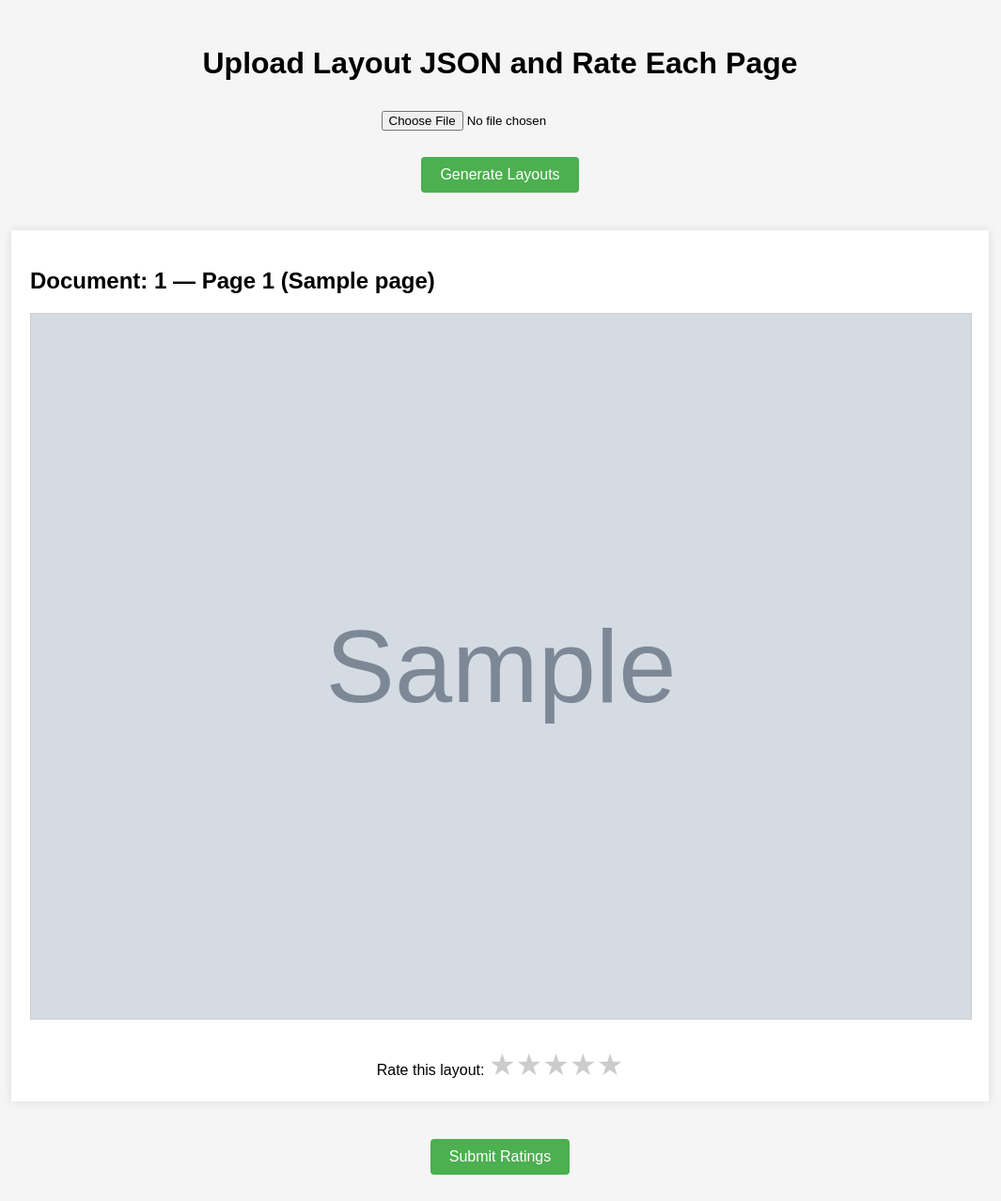
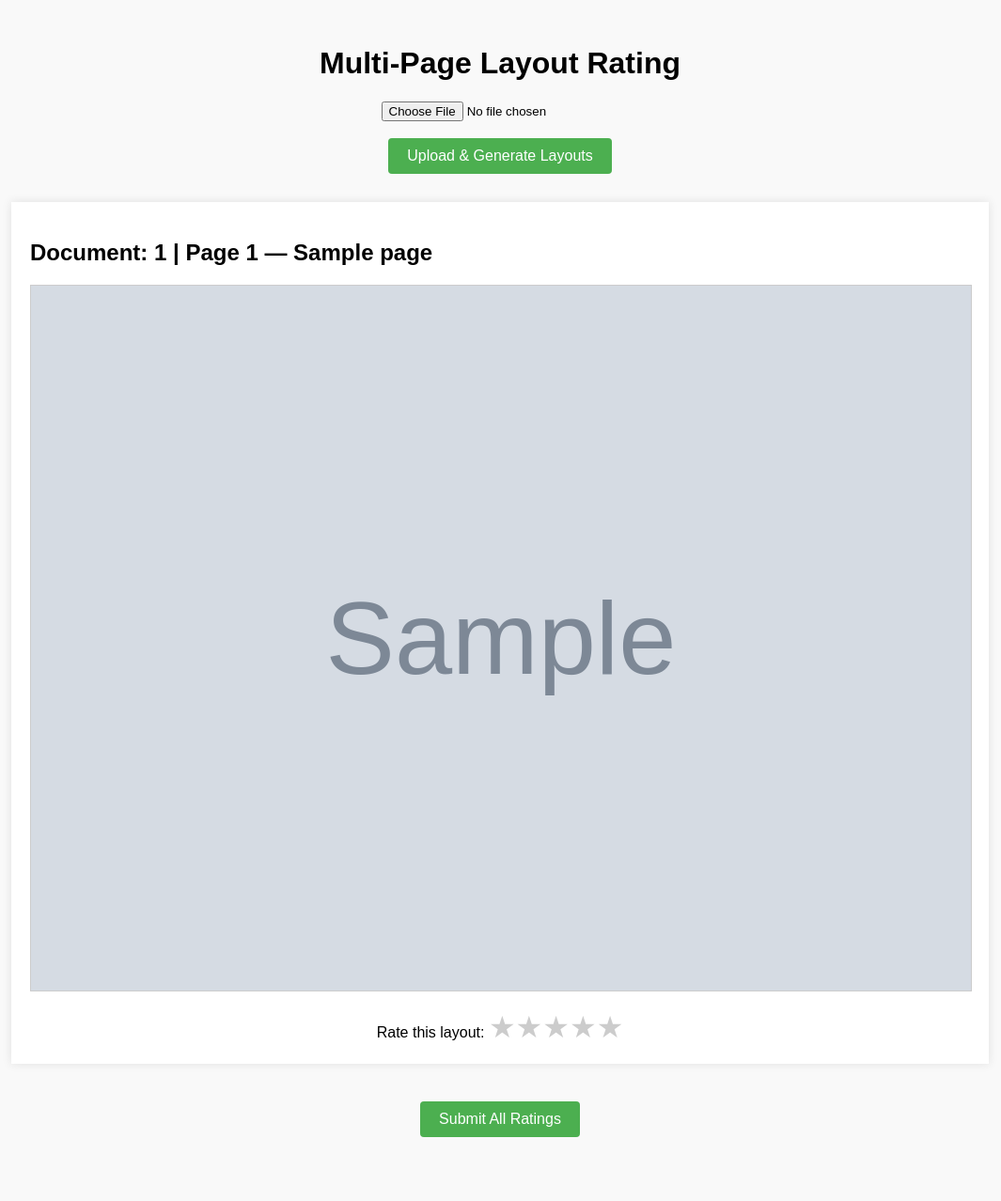
Before and after one commit to YannamYeswanth/UI-for-PageLayout-Rating, a Django app: template layout_project/layout_app/templates/layout_app/index.html in a window 1280 px wide. Shown: the whole page at 94% size, without its empty margins (108-1173 px from the left). After the commit the page ends 1210 px from the top, so only its background shows below. Run offline with Django 5.2, Linux system fonts and the light colour scheme; the template is opened without the code that fills it: most values are stand-ins (such as "Sample title", 1, 10 or a date in 2020); grey boxes marked "Sample" are stand-in pictures.

Commit message:
modified

```diff
--- a/layout_project/layout_app/templates/layout_app/index.html
+++ b/layout_project/layout_app/templates/layout_app/index.html
@@ -2,45 +2,32 @@
 <html lang="en">
 <head>
   <meta charset="UTF-8">
-  <title>Multi-Page Layout Rating</title>
+  <title>Layout Rating Tool</title>
   <style>
-    body {
-      font-family: Arial, sans-serif;
-      padding: 20px;
-      background-color: #f5f5f5;
-    }
-
-    h1 {
-      text-align: center;
-    }
+    body { font-family: Arial; padding: 20px; background: #f9f9f9; }
+    h1 { text-align: center; }
 
     .upload-form {
       text-align: center;
       margin-bottom: 30px;
     }
 
-    .upload-form input[type="file"] {
-      padding: 10px;
-    }
-
     .page-section {
-      margin: 40px auto;
+      background: #fff;
+      padding: 20px;
+      margin: 30px auto;
       max-width: 1000px;
-      background: white;
-      padding: 20px;
       box-shadow: 0 0 10px rgba(0,0,0,0.1);
     }
 
     .page-section img {
       width: 100%;
       border: 1px solid #ccc;
-      background: white;
     }
 
     .star-rating {
       direction: rtl;
       display: inline-flex;
-      margin-top: 10px;
     }
 
     .star-rating input[type="radio"] {
@@ -53,7 +40,7 @@
       cursor: pointer;
     }
 
-    .star-rating input[type="radio"]:checked ~ label,
+    .star-rating input:checked ~ label,
     .star-rating label:hover,
     .star-rating label:hover ~ label {
       color: gold;
@@ -66,17 +53,17 @@
 
     .submit-button {
       text-align: center;
-      margin-top: 30px;
+      margin-top: 40px;
     }
 
     button {
       background-color: #4CAF50;
       color: white;
       padding: 10px 20px;
+      font-size: 1rem;
       border: none;
-      font-size: 1rem;
+      border-radius: 4px;
       cursor: pointer;
-      border-radius: 4px;
     }
 
     button:hover {
@@ -86,14 +73,14 @@
 </head>
 <body>
 
-  <h1>Upload Layout JSON and Rate Each Page</h1>
+  <h1>Multi-Page Layout Rating</h1>
 
   <div class="upload-form">
     <form method="POST" enctype="multipart/form-data">
       {% csrf_token %}
       <input type="file" name="json_file" accept=".json" required />
       <br><br>
-      <button type="submit">Generate Layouts</button>
+      <button type="submit">Upload & Generate Layouts</button>
     </form>
   </div>
 
@@ -102,8 +89,8 @@
       {% csrf_token %}
       {% for page in rendered_pages %}
         <div class="page-section">
-          <h2>Document: {{ page.document_id }} — Page {{ page.page_number }} ({{ page.layout_name }})</h2>
-          <img src="{{ page.image_url }}" alt="Layout Image for Page {{ page.page_number }}">
+          <h2>Document: {{ page.document_id }} | Page {{ page.page_number }} — {{ page.layout_name }}</h2>
+          <img src="{{ page.image_url }}" alt="Page Layout Image">
           <div class="rating-form">
             <label>Rate this layout:</label>
             <div class="star-rating">
@@ -119,7 +106,7 @@
       {% endfor %}
 
       <div class="submit-button">
-        <button type="submit" name="rate_image">Submit Ratings</button>
+        <button type="submit" name="rate_image">Submit All Ratings</button>
       </div>
     </form>
   {% endif %}
--- a/layout_project/layout_app/templates/layout_app/sample.json
+++ b/layout_project/layout_app/templates/layout_app/sample.json
@@ -1,4 +1,4 @@
-{"document_id": "1270404132",
+[{"document_id": "1270404132",
         "page_number": 22,
         "width": 1920,
         "height": 1080,
@@ -158,4 +158,4 @@
                 "y": 59
             }
         ]
-}
+}]
--- a/layout_project/ratings.csv
+++ b/layout_project/ratings.csv
@@ -1,2 +1 @@
 page_number,rating
-22,2
```
Also changed, not shown: layout_project/layout_app/views.py (+23 -23 lines), layout_project/db.sqlite3, layout_project/media/layout_1270404132_22_items.png (added), layout_project/media/layout_1270404132_22_predicted_items_0.png (added), layout_project/media/layout_1270404132_22_predicted_items_1.png (added).
